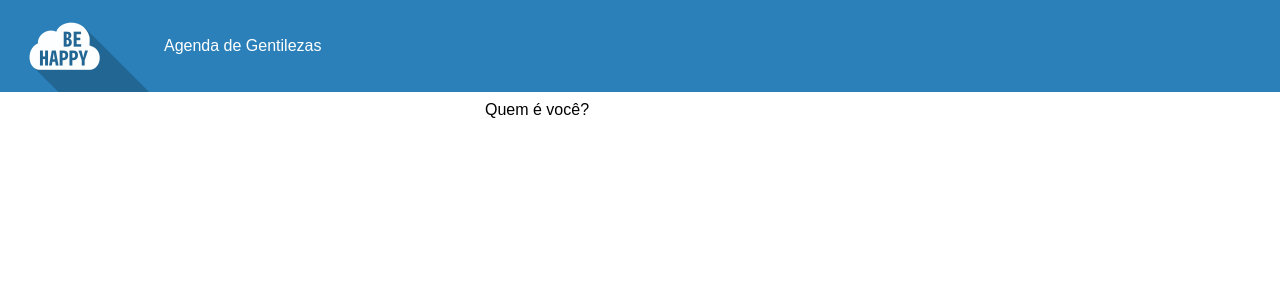
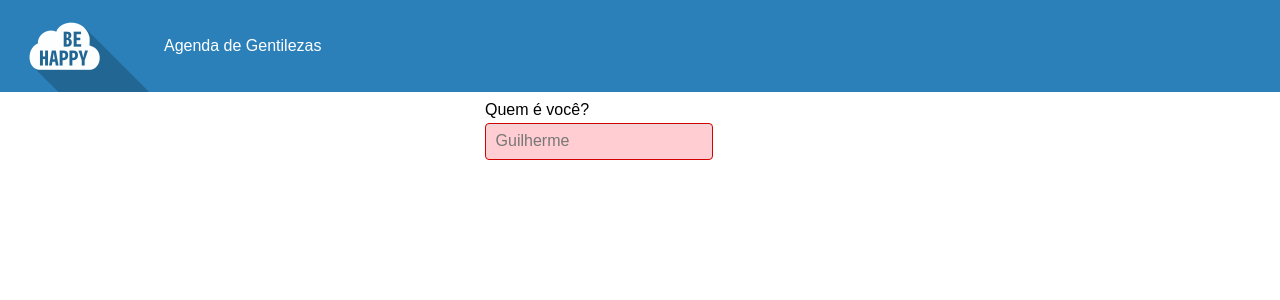
Before and after one commit to thiagoneres/behappywithme2, a React (Create React App) app: page / in a window 1280 px wide. Shown: the top 300 px of the page. Built offline with nearby package versions, Linux system fonts and the light colour scheme.

Commit message:
Create Component Input

```diff
--- /dev/null
+++ b/src/components/Input/Index.jsx
@@ -0,0 +1,20 @@
+import React from 'react'
+
+export default function Input(props) {
+
+    const estilo = {
+        borderColor: props.valorInvalido ? '#d50000' : '#cccccc',
+        backgroundColor: props.valorInvalido ? '#ffcdd2' : '#ffffff'
+    };
+
+    let propriedades = Object.assign({}, props);
+    delete propriedades.valorInvalido;
+
+    return (
+        <input
+            type="text"
+            style={estilo}
+            {...propriedades}
+        />
+    )
+}
--- a/src/components/NovoUsuario/index.jsx
+++ b/src/components/NovoUsuario/index.jsx
@@ -1,5 +1,6 @@
 import React from 'react'
 import Label from '../Label/Index.jsx'
+import	Input	from	'../Input/Index.jsx'
 
 //definimos o component como classe, pois nele serão armazenados dados(states)
 //O valor da propriedade htmlFor ficou como nome,porque este será	o id da	<input>	associada.
@@ -10,6 +11,14 @@ class NovoUsuario extends React.Component{
             <div className="center">
                 <form className="pure-form pure-form-stacked">
                     <Label htmlFor="nome" texto="Quem é você?"></Label>
+                    <Input
+                        id="nome"
+                        placeholder="Digite	seu	nome"
+                        maxLength="40"
+                        readOnly
+                        valorInvalido
+                        defaultValue="Guilherme"
+                    />
                 </form>
             </div>
 
```
